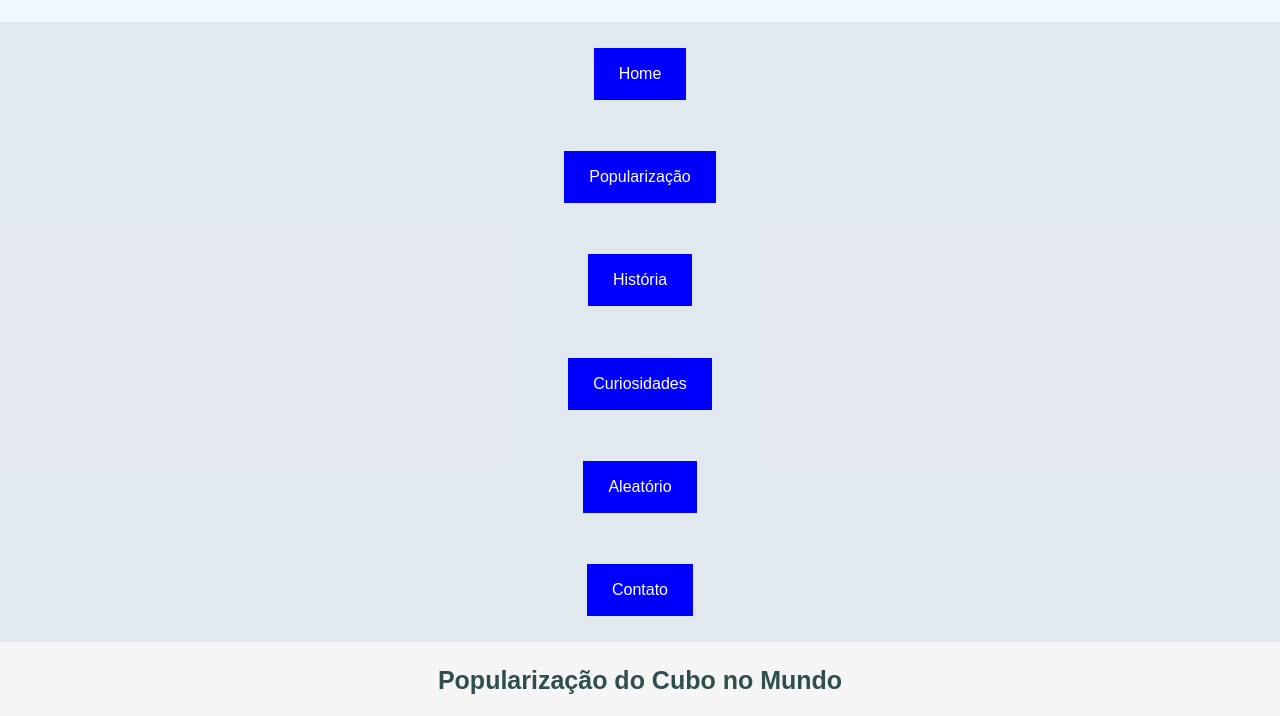
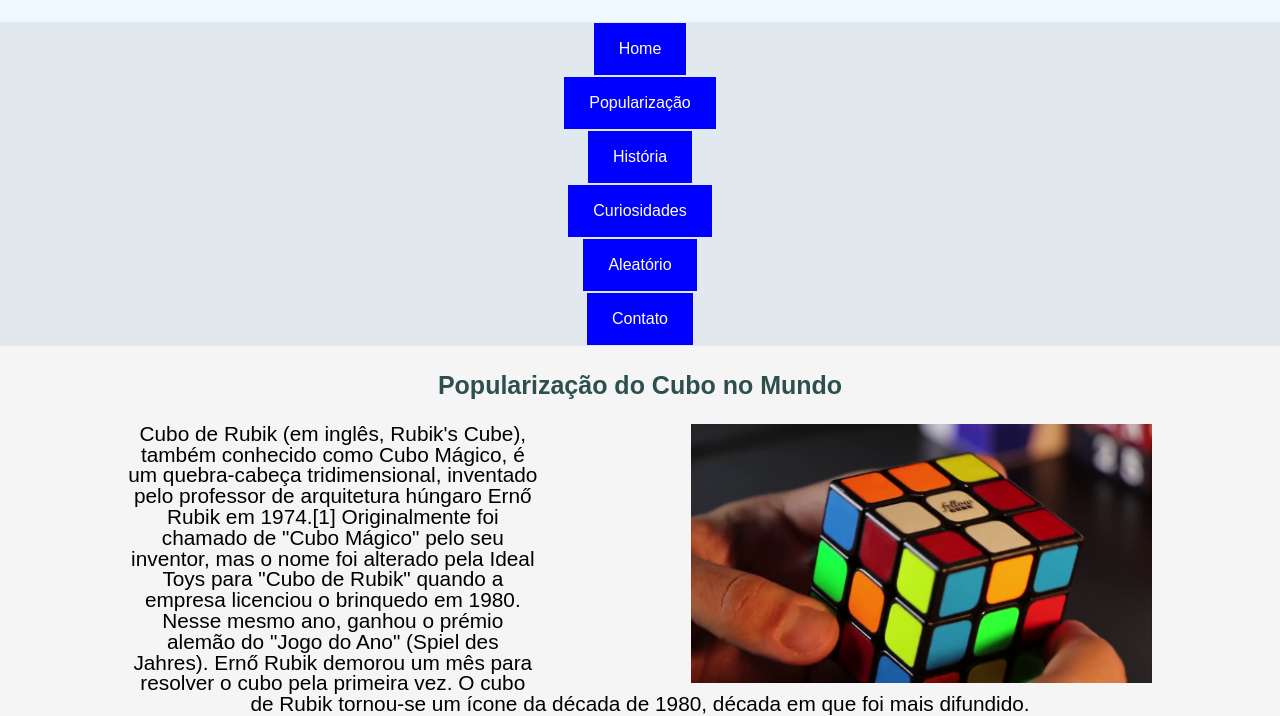
Before and after one commit to gabrielgarcia05/sitecubo, a plain HTML site: page index.html in a window 1280 px wide. Shown: the part 41-757 px from the top of the page. Drawn offline with Linux system fonts and the light colour scheme.

Commit message:
VScode 24/06

```diff
--- a/css/estilo.css
+++ b/css/estilo.css
@@ -84,6 +84,7 @@ html{
     background-color: rgba(169, 169, 169, 0.2);
 }
 
+
 .itens_menu a{
     background-color: #3936f4;
     color: rgb(255, 255, 255);
@@ -91,8 +92,8 @@ html{
     text-align: center;
     text-decoration: none;
     display: inline-block;
-    margin-top: 2%;
-    margin-bottom: 2%;
+    margin-top: 1px;
+    margin-bottom: 1px;
 }
 
 .itens_menu a{
```
